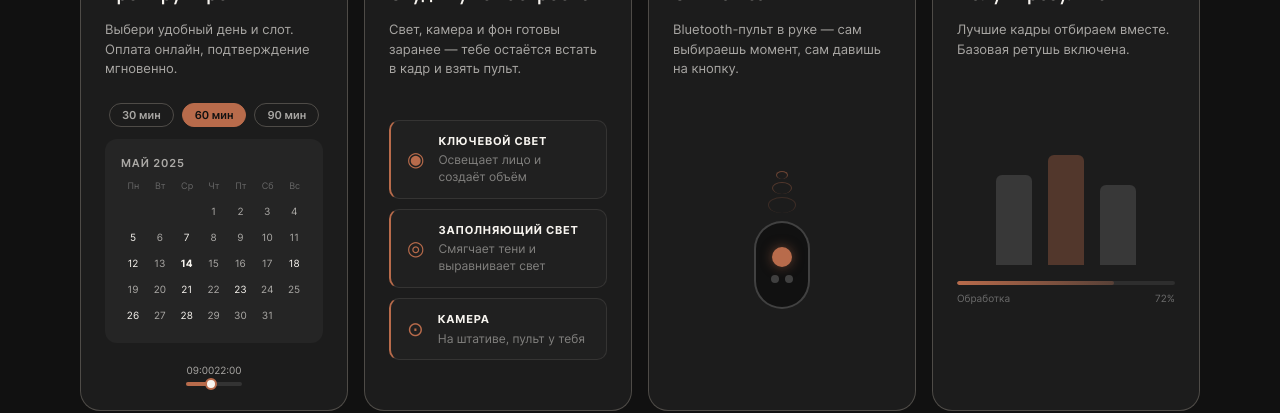
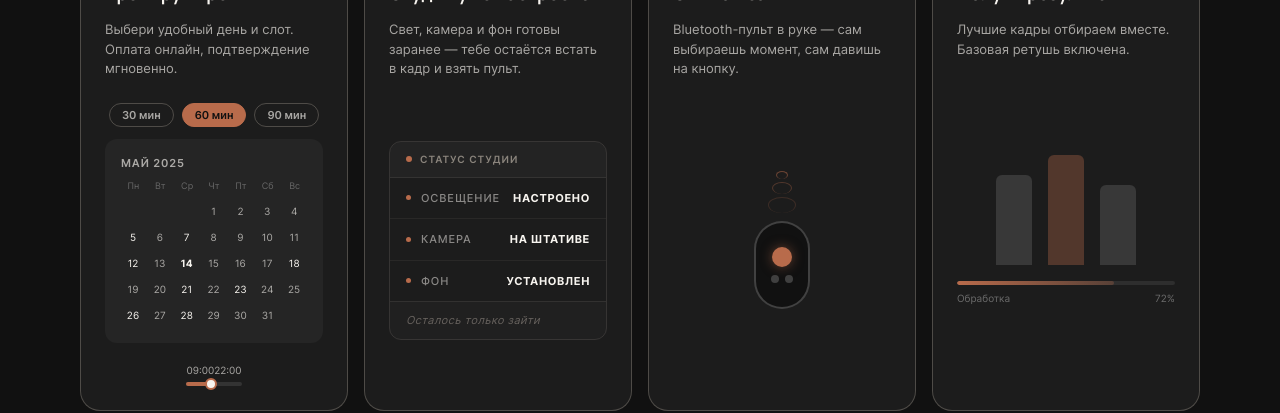
Before and after one commit to nusema491-cloud/syomych-site, a React (Vite) app: page / in a window 1280 px wide. Shown: the part 1180-1593 px from the top of the page. Built offline with nearby package versions, Linux system fonts and the light colour scheme.

Commit message:
studio step status panel

```diff
--- a/src/components/Steps.jsx
+++ b/src/components/Steps.jsx
@@ -58,31 +58,65 @@ function StepBooking() {
   );
 }
 
-/* ── Studio equipment list ── */
+/* ── Studio status panel ── */
 function StepStudio() {
-  const items = [
-    { icon: '◉', label: 'Ключевой свет', desc: 'Освещает лицо и создаёт объём' },
-    { icon: '◎', label: 'Заполняющий свет', desc: 'Смягчает тени и выравнивает свет' },
-    { icon: '⊙', label: 'Камера', desc: 'На штативе, пульт у тебя' },
+  const rows = [
+    { param: 'ОСВЕЩЕНИЕ', status: 'НАСТРОЕНО' },
+    { param: 'КАМЕРА',    status: 'НА ШТАТИВЕ' },
+    { param: 'ФОН',       status: 'УСТАНОВЛЕН' },
   ];
   return (
-    <div style={{ display: 'flex', flexDirection: 'column', gap: '10px', width: '100%' }}>
-      {items.map((item) => (
-        <div key={item.label} style={{
-          display: 'flex', alignItems: 'center', gap: '14px',
+    <div style={{
+      width: '100%',
+      border: '1px solid rgba(207,196,184,0.15)',
+      borderRadius: '12px',
+      overflow: 'hidden',
+      fontFamily: "'Inter', monospace",
+    }}>
+      {/* Header */}
+      <div style={{
+        display: 'flex', alignItems: 'center', gap: '8px',
+        padding: '10px 16px',
+        borderBottom: '1px solid rgba(207,196,184,0.1)',
+        background: 'rgba(255,255,255,0.03)',
+      }}>
+        <span style={{ width: '6px', height: '6px', borderRadius: '50%', background: '#B86B4B', display: 'inline-block', flexShrink: 0 }} />
+        <span style={{ fontSize: '10px', fontWeight: 600, letterSpacing: '0.1em', color: 'rgba(207,196,184,0.6)', textTransform: 'uppercase' }}>
+          Статус студии
+        </span>
+      </div>
+
+      {/* Rows */}
+      {rows.map((r, i) => (
+        <div key={r.param} style={{
+          display: 'flex', alignItems: 'center', justifyContent: 'space-between',
           padding: '12px 16px',
-          borderRadius: '10px',
-          border: '1px solid rgba(207,196,184,0.12)',
-          background: 'rgba(255,255,255,0.02)',
-          borderLeft: '2px solid #B86B4B',
+          borderBottom: i < rows.length - 1 ? '1px solid rgba(207,196,184,0.07)' : 'none',
         }}>
-          <span style={{ fontSize: '20px', color: '#B86B4B', lineHeight: 1, flexShrink: 0 }}>{item.icon}</span>
-          <div>
-            <div style={{ fontSize: '11px', fontWeight: 700, color: '#F7F4EF', letterSpacing: '0.07em', textTransform: 'uppercase' }}>{item.label}</div>
-            <div style={{ fontSize: '12px', color: 'rgba(247,244,239,0.45)', marginTop: '3px', lineHeight: 1.4 }}>{item.desc}</div>
+          <div style={{ display: 'flex', alignItems: 'center', gap: '10px' }}>
+            <span style={{ width: '5px', height: '5px', borderRadius: '50%', background: '#B86B4B', display: 'inline-block', flexShrink: 0 }} />
+            <span style={{ fontSize: '11px', fontWeight: 500, color: 'rgba(247,244,239,0.5)', letterSpacing: '0.08em' }}>
+              {r.param}
+            </span>
           </div>
+          <span style={{ fontSize: '11px', fontWeight: 700, color: '#F7F4EF', letterSpacing: '0.06em' }}>
+            {r.status}
+          </span>
         </div>
       ))}
+
+      {/* Footer */}
+      <div style={{
+        padding: '10px 16px',
+        borderTop: '1px solid rgba(207,196,184,0.1)',
+        background: 'rgba(255,255,255,0.02)',
+        fontSize: '11px',
+        color: 'rgba(207,196,184,0.4)',
+        letterSpacing: '0.04em',
+        fontStyle: 'italic',
+      }}>
+        Осталось только зайти
+      </div>
     </div>
   );
 }
```
